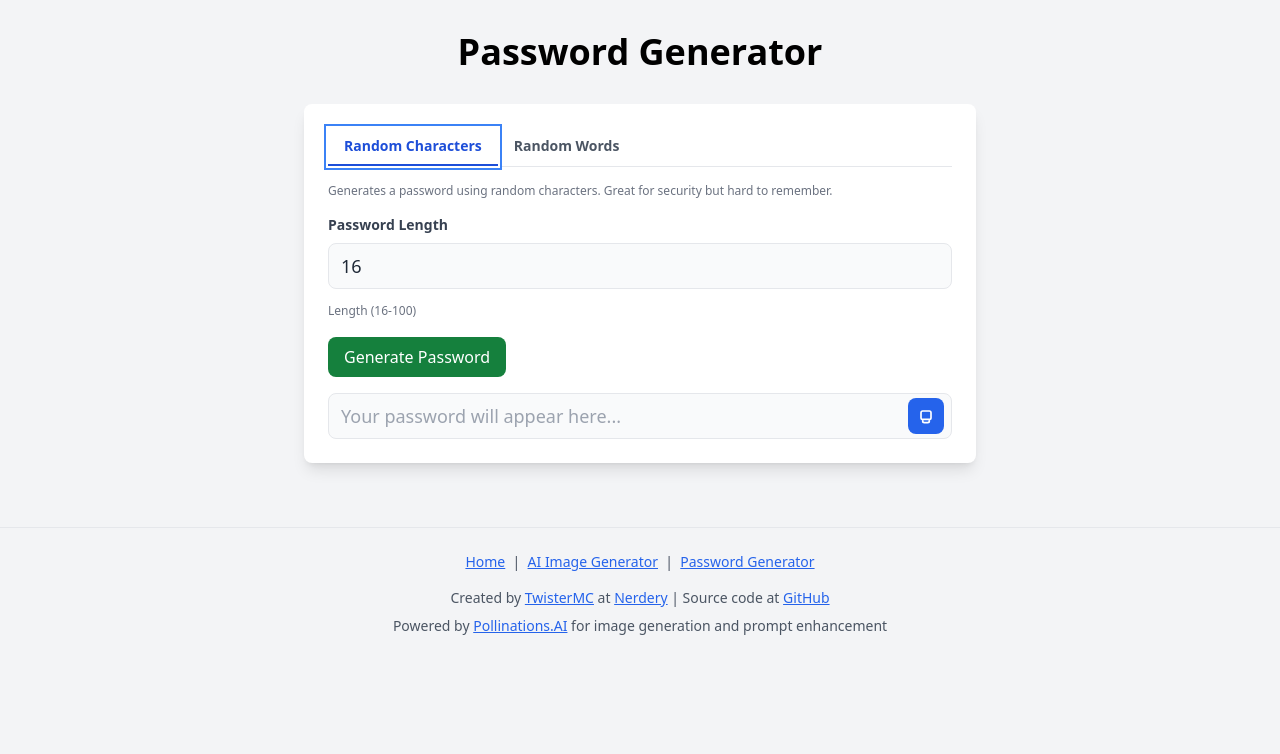
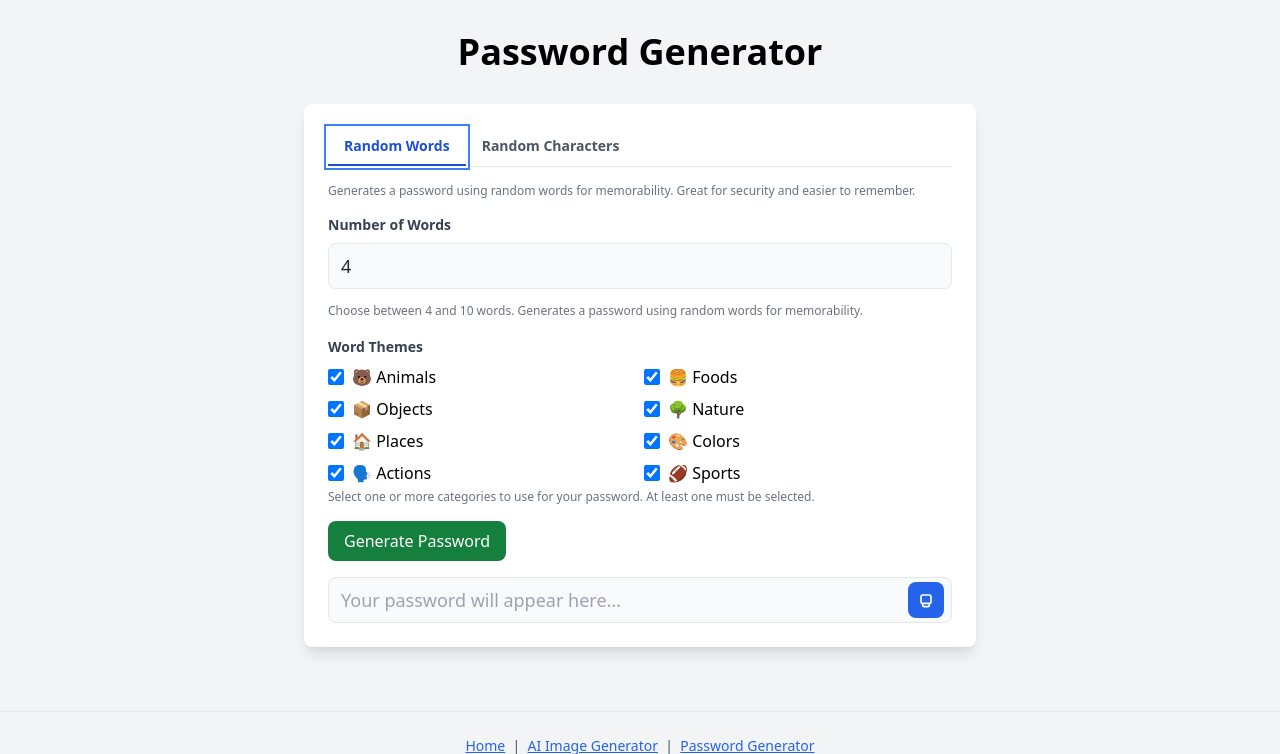
Before and after one commit to TwisterMc/ask_ai, a Flask app: page /password in a window 1280 px wide. Shown: the top 754 px of the page. Before the commit the page ends 635 px from the top, so only its background shows below. Run offline with Flask 3, Linux system fonts and the light colour scheme; some libraries are stand-ins or nearby versions.

Commit message:
Refactor tab functionality in password generation interface to ensure correct tab display based on URL hash. Update HTML structure for tab buttons and panels to improve accessibility and user experience.

```diff
--- a/static/js/password.js
+++ b/static/js/password.js
@@ -54,10 +54,10 @@ if (typeof window !== 'undefined') {
     window.addEventListener('DOMContentLoaded', () => {
         // Read hash and show correct tab
         const hash = window.location.hash.replace('#', '');
-        if (hash === 'words') {
+        if (hash === 'characters') {
+            showTab('characters', false);
+        } else {
             showTab('words', false);
-        } else {
-            showTab('characters', false);
         }
         setupTabAccessibility();
     });
--- a/templates/password.html
+++ b/templates/password.html
@@ -28,22 +28,17 @@
                 <div class="bg-white rounded-lg shadow-lg p-6">
                     <div class="mb-4">
                         <div class="flex border-b border-gray-200 mb-4" role="tablist">
-                            <button id="tab-characters" type="button" tabindex="0" class="px-4 py-2 text-sm font-bold text-blue-700 border-b-2 border-blue-700 focus:outline-none focus:ring-2 focus:ring-blue-500 focus:ring-offset-2" role="tab" aria-selected="true" aria-controls="panel-characters" onclick="showTab('characters')">Random Characters</button>
-                            <button id="tab-words" type="button" tabindex="0" class="px-4 py-2 text-sm font-bold text-gray-600 border-b-2 border-transparent hover:text-blue-700 hover:border-blue-300 focus:outline-none focus:ring-2 focus:ring-blue-500 focus:ring-offset-2" role="tab" aria-selected="false" aria-controls="panel-words" onclick="showTab('words')">Random Words</button>
+                            <button id="tab-words" type="button" tabindex="0" class="px-4 py-2 text-sm font-bold text-blue-700 border-b-2 border-blue-700 focus:outline-none focus:ring-2 focus:ring-blue-500 focus:ring-offset-2" role="tab" aria-selected="true" aria-controls="panel-words" onclick="showTab('words')">Random Words</button>
+                            <button id="tab-characters" type="button" tabindex="0" class="px-4 py-2 text-sm font-bold text-gray-600 border-b-2 border-transparent hover:text-blue-700 hover:border-blue-300 focus:outline-none focus:ring-2 focus:ring-blue-500 focus:ring-offset-2" role="tab" aria-selected="false" aria-controls="panel-characters" onclick="showTab('characters')">Random Characters</button>
+
                         </div>
-                        <div id="panel-characters" role="tabpanel" aria-labelledby="tab-characters">
-                            <div class="text-xs text-gray-500 mb-4">Generates a password using random characters. Great for security but hard to remember.</div>
-                            <label for="passwordLength" class="block text-gray-700 text-sm font-bold mb-2">Password Length</label>
-                            <input type="number" name="passwordLength" id="passwordLength" min="16" max="100" value="16" class="w-full px-3 py-2 border rounded-lg focus:ring-2 focus:ring-blue-500 focus:ring-offset-2 focus:outline-none bg-gray-50 text-lg text-gray-800 mb-2" />
-                            <span class="text-xs text-gray-500">Length (16-100)</span>
-                        </div>
-                        <div id="panel-words" class="hidden" role="tabpanel" aria-labelledby="tab-words">
+                        <div id="panel-words" role="tabpanel" aria-labelledby="tab-words">
                             <div class="text-xs text-gray-500 mb-4">Generates a password using random words for memorability. Great for security and easier to remember.</div>
                             <label for="numWords" class="block text-gray-700 text-sm font-bold mb-2">Number of Words</label>
                             <input type="number" id="numWords" min="4" max="10" value="4" class="w-full px-3 py-2 border rounded-lg focus:ring-2 focus:ring-blue-500 focus:ring-offset-2 focus:outline-none bg-gray-50 text-lg text-gray-800 mb-2" />
                             <span class="text-xs text-gray-500">Choose between 4 and 10 words. Generates a password using random words for memorability.</span>
                             <div class="mt-4" role="group" aria-labelledby="category-label">
-                                <span id="category-label" class="block text-gray-700 text-sm font-bold mb-2">Word Categories</span>
+                                <span id="category-label" class="block text-gray-700 text-sm font-bold mb-2">Word Themes</span>
                                 <div class="grid grid-cols-2 gap-2">
                                     <label class="flex items-center space-x-2">
                                         <input type="checkbox" class="form-checkbox h-4 w-4 text-blue-600" id="cat-animals" value="animals" checked />
@@ -81,6 +76,12 @@
                                 <span class="text-xs text-gray-500 mt-1 block">Select one or more categories to use for your password. At least one must be selected.</span>
                             </div>
                         </div>
+                        <div id="panel-characters" class="hidden" role="tabpanel" aria-labelledby="tab-characters">
+                            <div class="text-xs text-gray-500 mb-4">Generates a password using random characters. Great for security but hard to remember.</div>
+                            <label for="passwordLength" class="block text-gray-700 text-sm font-bold mb-2">Password Length</label>
+                            <input type="number" name="passwordLength" id="passwordLength" min="16" max="100" value="16" class="w-full px-3 py-2 border rounded-lg focus:ring-2 focus:ring-blue-500 focus:ring-offset-2 focus:outline-none bg-gray-50 text-lg text-gray-800 mb-2" />
+                            <span class="text-xs text-gray-500">Length (16-100)</span>
+                        </div>
                         <input type="hidden" id="useWords" value="false" />
                     </div>
 
```
